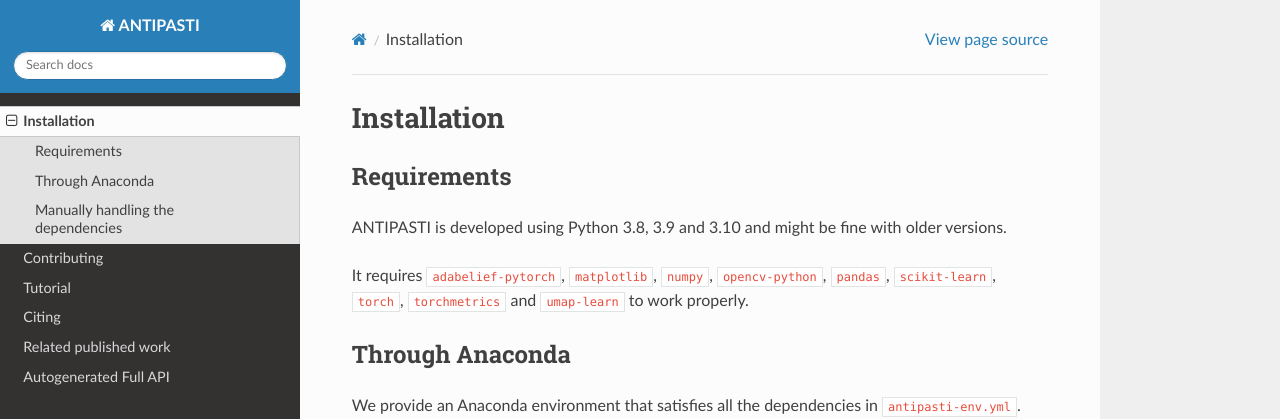
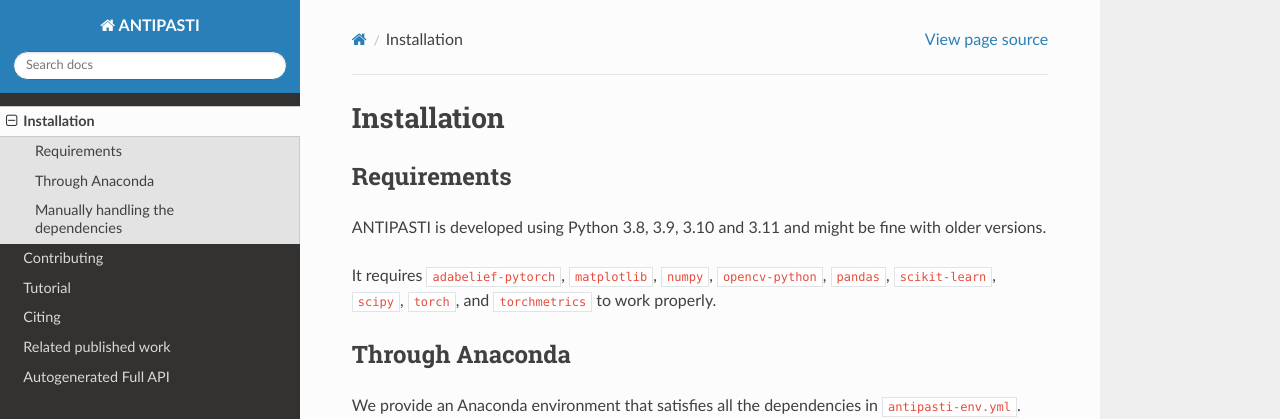
Before and after one commit to kevinmicha/ANTIPASTI, a Sphinx documentation site: the page built from docs/installation.rst, in a window 1280 px wide and 1193 px high. Shown: the top 419 px of the window. Built offline with Sphinx 7.4.7 and the Read the Docs theme 2.0.0, drawn with Linux system fonts in a browser that asks for light colours.

Commit message:
Updating the requirements with scipy

```diff
--- a/antipasti-env.yml
+++ b/antipasti-env.yml
@@ -9,6 +9,7 @@
   - pip>=23.1.2
   - pytest>=7.1.2
   - scikit-learn>=1.1.3
+  - scipy>=1.10.1
   - torchmetrics>=0.11.0
   - umap-learn>=0.5.3
   - pip:
--- a/docs/conf.py
+++ b/docs/conf.py
@@ -13,7 +13,7 @@
 import os
 import sys
 sys.path.insert(0, os.path.abspath('../'))
-autodoc_mock_imports = ['adabelief_pytorch', 'bs4', 'cv2', 'matplotlib', 'numpy', 'pandas', 'sklearn', 'torch', 'umap']
+autodoc_mock_imports = ['adabelief_pytorch', 'bs4', 'cv2', 'matplotlib', 'numpy', 'pandas', 'scipy', 'sklearn', 'torch', 'umap']
 
 
 # -- Project information -----------------------------------------------------
--- a/docs/installation.rst
+++ b/docs/installation.rst
@@ -5,9 +5,9 @@
 Requirements
 ------------
 
-ANTIPASTI is developed using Python 3.8, 3.9 and 3.10 and might be fine with older versions.
+ANTIPASTI is developed using Python 3.8, 3.9, 3.10 and 3.11 and might be fine with older versions.
 
-It requires ``adabelief-pytorch``, ``matplotlib``, ``numpy``, ``opencv-python``, ``pandas``, ``scikit-learn``, ``torch``, ``torchmetrics`` and ``umap-learn`` to work properly.
+It requires ``adabelief-pytorch``, ``matplotlib``, ``numpy``, ``opencv-python``, ``pandas``, ``scikit-learn``, ``scipy``, ``torch``, and ``torchmetrics`` to work properly.
 
 Through Anaconda
 ----------------
--- a/docs/requirements.txt
+++ b/docs/requirements.txt
@@ -7,6 +7,7 @@
 pandas>=1.3.2
 pytest>=7.1.2
 scikit-learn>=1.1.3
+scipy>=1.10.1
 torch>=1.13.1
 torchmetrics>=0.11.0
 umap-learn>=0.5.3
--- a/setup.py
+++ b/setup.py
@@ -20,6 +20,6 @@
     author_email='k.michalewicz22@imperial.ac.uk',
     description='Deep Learning model that predicts the binding affinity of antibodies from their sequence and three-dimensional structure.',
     packages=['antipasti', 'antipasti.model', 'antipasti.preprocessing', 'antipasti.utils'],
-    install_requires=['adabelief-pytorch', 'beautifulsoup4', 'matplotlib', 'numpy', 'opencv-python', 'pandas', 'scikit-learn', 'torch', 'torchmetrics', 'umap-learn'],
+    install_requires=['adabelief-pytorch', 'beautifulsoup4', 'matplotlib', 'numpy', 'opencv-python', 'pandas', 'scikit-learn', 'scipy', 'torch', 'torchmetrics', 'umap-learn'],
     cmdclass={'test': PyTest}
 )
```
